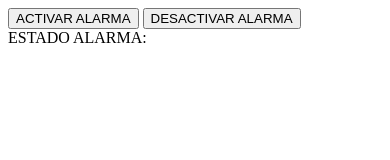
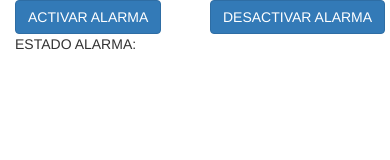
Before and after one commit to mnofresno/ecobici-scrapper, a website: page public/index.html in a window 390 px wide. Drawn offline with nearby package versions, Linux system fonts and the light colour scheme.

Commit message:
Agrego bootstrap a la aplicación

```diff
--- a/index.js
+++ b/index.js
@@ -168,7 +168,7 @@ function handleSpecialRequest(request, response)
                     estacionHtmlModificada = estacionHtmlModificada.replace("{{ ubicacionEstacion }}", estacion.ubicacion  );
                     estacionHtmlModificada = estacionHtmlModificada.replace("{{ nombreEstacion }}"   , estacion.nombre     );
 
-                    $('body').append(estacionHtmlModificada);
+                    $('#datosEstaciones').append(estacionHtmlModificada);
                 });
                 $('#estadoAlarma').text((alarmaActivada ? "ACTIVADA" : "DESACTIVADA"));
                 response.write($.html());
@@ -214,7 +214,7 @@ function app()
         console.log("HAY MAS DE %s BICICLETAS EN ESTACION %s", umbralBicicletas, estacionUmbral.nombre);
     };
 
-    setInterval( function(){ traerDatosEstaciones(null, intervalCallback); }, 1000);
+    setInterval( function(){ traerDatosEstaciones(null, intervalCallback); }, 2000);
 }
 
 app();
--- a/package.json
+++ b/package.json
@@ -9,6 +9,7 @@
   "author": "",
   "license": "ISC",
   "dependencies": {
+    "bootstrap": "^3.3.7",
     "cheerio": "^0.22.0",
     "jquery": "^3.1.1",
     "lodash": "^4.17.2",
--- a/public/index.html
+++ b/public/index.html
@@ -1,14 +1,33 @@
 <html>
-
     <head>
         <title>DISPONIBLIDAD BICICLETAS</title>
         <script src="jquery/dist/jquery.min.js"></script>
         <script src="main.js"></script>
+        <script type="text/javascript" src="bootstrap/dist/js/bootstrap.min.js"></script>
+        <link rel="stylesheet" type="text/css" href="bootstrap/dist/css/bootstrap.min.css" media="screen" />
     </head>
     <body>
-    <button  onclick="javascript:activarAlarma();">ACTIVAR ALARMA</button>
-    <button onclick="javascript:desactivarAlarma();">DESACTIVAR ALARMA</button>
+    <div class="container">
+        <div class="row">
+            <div class="col-xs-6">
+                <button class="btn btn-primary" onclick="javascript:activarAlarma();">ACTIVAR ALARMA</button>
+            </div>
+            <div class="col-xs-6">
+                <button class="btn btn-primary" onclick="javascript:desactivarAlarma();">DESACTIVAR ALARMA</button>
+            </div>
+        </div>
 
-    <div>ESTADO ALARMA: <span id="estadoAlarma"></span></div>
+        <div class="row">
+            <div class="col-xs-12">
+                <div>ESTADO ALARMA: <span id="estadoAlarma"></span></div>
+            </div>
+        </div>
+
+        <div class="row">
+            <div class="col-xs-12">
+                <div id="datosEstaciones"></div>
+            </div>
+        </div>
+    </div>
     </body>
 </html>
```
